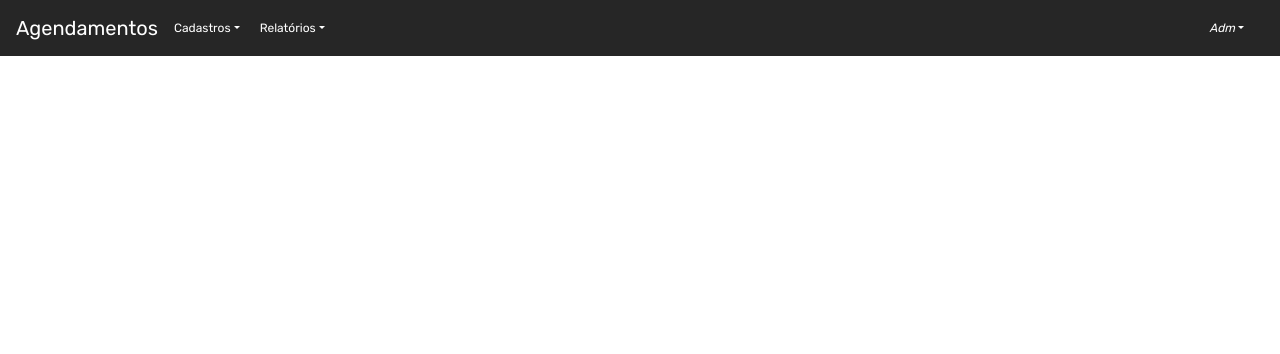
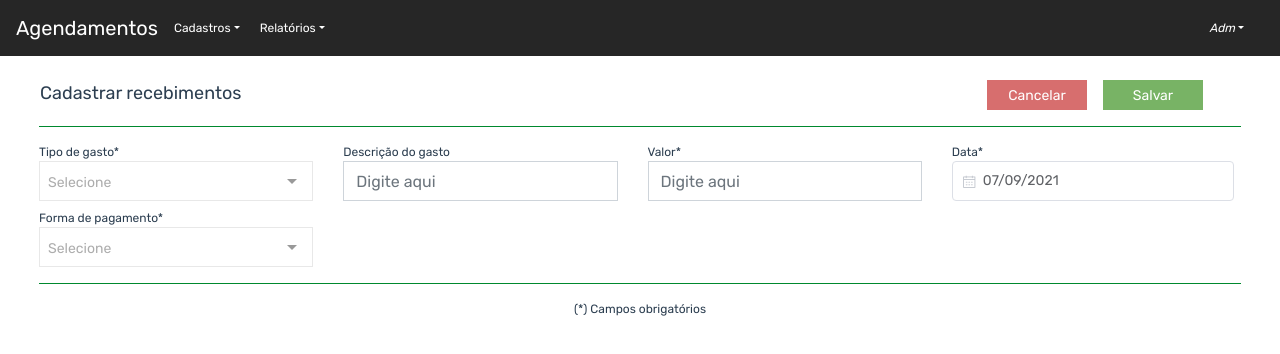
Before and after one commit to VitorHugoSantos/Sistema, a Vue app: page /agendamento/cadastros/gastos in a window 1280 px wide. Shown: the top 354 px of the page. Built offline with nearby package versions, Linux system fonts and the light colour scheme.

Commit message:
Finalizando telas a serem desenvolvidas

```diff
--- a/src/components/Button/ButtonCadastros.vue
+++ b/src/components/Button/ButtonCadastros.vue
@@ -51,9 +51,10 @@
                 border-radius: 0px;
                 width: 100px;
                 height: 30px;
-                background: red;
+                background: #D76E6E;
                 padding: 0px;
                 font-size: 14px;
+                border: 1px solid #D76E6E;
             }
         }
         .green{
@@ -61,9 +62,10 @@
                 border-radius: 0px;
                 width: 100px;
                 height: 30px;
-                background: green;
+                background: #78B365;
                 padding: 0px;
                 font-size: 14px;
+                border: 1px solid #78B365;
             }
         }
     }
--- a/src/components/Input/InputSimple.vue
+++ b/src/components/Input/InputSimple.vue
@@ -6,6 +6,7 @@
         <div>
             <b-input
                 :type="type"
+                :placeholder='placeholder'
                 @change="changeInput">
             </b-input>
         </div>
@@ -33,6 +34,11 @@
         type:{
             type: String,
             default: 'text'
+        },
+
+        placeholder:{
+            type: String,
+            default: ''
         }
     },
 
--- a/src/components/Nav/NavBar.vue
+++ b/src/components/Nav/NavBar.vue
@@ -10,8 +10,8 @@
                     <b-nav-item-dropdown href="#" text="Cadastros">
                         <b-dropdown-item href="#" @click='acessorios'>Acessórios</b-dropdown-item>
                         <b-dropdown-item href="#" @click='cadastroAgendamentos'>Agendar horário</b-dropdown-item>
-                        <b-dropdown-item href="#" @click='acessorios'>Gastos</b-dropdown-item>
-                        <b-dropdown-item href="#" @click='acessorios'>Recebimentos</b-dropdown-item>
+                        <b-dropdown-item href="#" @click='cadastroGastos'>Gastos</b-dropdown-item>
+                        <b-dropdown-item href="#" @click='cadastroRecebimentos'>Recebimentos</b-dropdown-item>
                     </b-nav-item-dropdown>
                     <b-nav-item-dropdown href="#" text="Relatórios">
                         <b-dropdown-item href="#">Procedimentos realizados</b-dropdown-item>
@@ -27,7 +27,7 @@
                     <template #button-content>
                         <em>Adm</em>
                     </template>
-                    <b-dropdown-item href="#">Sair</b-dropdown-item>
+                    <b-dropdown-item href="#" @click="sair">Sair</b-dropdown-item>
                     <b-dropdown-item href="#">Editar</b-dropdown-item>
                     </b-nav-item-dropdown>
                 </b-navbar-nav>
@@ -57,6 +57,18 @@
             cadastroAgendamentos(){
                 this.$router.push({ name: 'cadastroAgendamentos' })
             },
+
+            cadastroRecebimentos(){
+                this.$router.push({ name: 'cadastroRecebimentos' })
+            },
+
+            cadastroGastos(){
+                this.$router.push({ name: 'cadastroGastos' })
+            },
+
+            sair(){
+                this.$router.push({ name: 'login' })
+            }
         }
     };
 </script>
--- a/src/components/Select/SelectAll.vue
+++ b/src/components/Select/SelectAll.vue
@@ -104,7 +104,9 @@ Componente do select
             height: 40px;
             //Input de busca
             .multiselect__input{
-
+            }
+            .multiselect__single{
+                font-size: 12px;
             }
         }
 
@@ -116,6 +118,7 @@ Componente do select
                 .multiselect__element{
                     //Span com a escrita
                     .multiselect__option{
+                        font-size: 12px;
                     }
                     //Span com escrita com hover no icone
                     .multiselect__option--highlight::after{
--- a/src/views/Agendamento/Agenda.vue
+++ b/src/views/Agendamento/Agenda.vue
@@ -60,7 +60,7 @@
 			},
 
             novoAgendamento(){
-                this.$router.push({ name: 'acessorios' })
+                this.$router.push({ name: 'cadastroAgendamentos' })
 
             },
 
--- /dev/null
+++ b/src/views/Cadastros/Gastos/CadastroGastos.vue
@@ -0,0 +1,83 @@
+<template>
+    <panel id="cadastroGastos">
+        <div class="m-4">
+            <div class="col-sm-12 row p-0 ml-3">
+                <div class="titulo col-sm-8 pl-0">
+                    Cadastrar recebimentos
+                </div>
+                <div class="col-sm-4 pr-0" align="right">
+                    <buttonCadastro
+                        @clickButtonCancelar="cancelar" />
+                </div>
+            </div>
+            <div><hr></div>
+            <div class="col-sm-12 row pr-0">
+                <div class="col-sm-3">
+                    <selectAll
+                        descricao='Tipo de gasto*'
+                        placeholder='Digite aqui'
+                        :options='optionsGasto'/>
+                </div>
+                <div class="col-sm-3">
+                    <inputSimple
+                        text='Descrição do gasto'
+                        placeholder='Digite aqui'/>
+                </div>
+                <div class="col-sm-3">
+                    <inputSimple
+                        text='Valor*'
+                        type='number'
+                        placeholder='Digite aqui'/>
+                </div>
+                <div class="col-sm-3">
+                    <inputDataSimples
+                        titulo='Data*'/>
+                </div>
+                <div class="col-sm-3 mt-2">
+                    <selectAll
+                        descricao='Forma de pagamento*'
+                        placeholder='Digite aqui'
+                        :options='optionsPagamento'/>
+                </div>
+            </div>
+            <div><hr></div>
+            (*) Campos obrigatórios
+        </div>
+    </panel>
+</template>
+<script>
+    import panel from '@/components/Panel/Panel.vue'
+    import buttonCadastro from '@/components/Button/ButtonCadastros.vue'
+    import selectAll from '@/components/Select/SelectAll.vue'
+    import inputDataSimples from '@/components/Data/InputDataSimples.vue'
+    import inputSimple from '@/components/Input/InputSimple.vue'
+	export default {
+		name: 'agenda',
+        components: {
+            panel,
+            buttonCadastro,
+            selectAll,
+            inputDataSimples,
+            inputSimple,
+		},
+
+		data: function() {
+			return {
+                optionsGasto      :[{ name: 'Curto', value: '1' },{ name: 'Longo', value: '2' },],
+                optionsPagamento  :[{ name: 'Cartão', value: '1' },{ name: 'Dinheiro', value: '2' },],
+            }
+		},
+
+		methods: {
+
+            cancelar(){
+                this.$router.push({ name: 'agendamento' })
+            }
+		}
+	}
+</script>
+<style lang="scss">
+    #cadastroGastos{
+
+    }
+</style>
--- /dev/null
+++ b/src/views/Cadastros/Recebimentos/CadastroRecebimentos.vue
@@ -0,0 +1,70 @@
+<template>
+    <panel id="cadastroRecebimentos">
+        <div class="m-4">
+            <div class="col-sm-12 row p-0 ml-3">
+                <div class="titulo col-sm-8 pl-0">
+                    Cadastrar recebimentos
+                </div>
+                <div class="col-sm-4 pr-0" align="right">
+                    <buttonCadastro
+                        @clickButtonCancelar="cancelar" />
+                </div>
+            </div>
+            <div><hr></div>
+            <div class="col-sm-12 row pr-0">
+                <div class="col-sm-4">
+                    <selectAll
+                        descricao='Categoria*'
+                        placeholder='Digite aqui'
+                        :options='optionsCategorias'/>
+                </div>
+                <div class="col-sm-4">
+                    <selectAll
+                        descricao='Forma de pagamento*'
+                        placeholder='Digite aqui'
+                        :options='optionsPagamento'/>
+                </div>
+                <div class="col-sm-4">
+                    <inputDataSimples
+                        titulo='Data*'/>
+                </div>
+            </div>
+            <div><hr></div>
+            (*) Campos obrigatórios
+        </div>
+    </panel>
+</template>
+<script>
+    import panel from '@/components/Panel/Panel.vue'
+    import buttonCadastro from '@/components/Button/ButtonCadastros.vue'
+    import selectAll from '@/components/Select/SelectAll.vue'
+    import inputDataSimples from '@/components/Data/InputDataSimples.vue'
+	export default {
+		name: 'agenda',
+        components: {
+            panel,
+            buttonCadastro,
+            selectAll,
+            inputDataSimples,
+		},
+
+		data: function() {
+			return {
+                optionsCategorias :[{ name: 'Curto', value: '1' },{ name: 'Longo', value: '2' },],
+                optionsPagamento  :[{ name: 'Cartão', value: '1' },{ name: 'Dinheiro', value: '2' },],
+            }
+		},
+
+		methods: {
+
+            cancelar(){
+                this.$router.push({ name: 'agendamento' })
+            }
+		}
+	}
+</script>
+<style lang="scss">
+    #cadastroRecebimentos{
+
+    }
+</style>
--- /dev/null
+++ b/src/views/Relatorios/Extrato/Extrato.vue
@@ -0,0 +1,69 @@
+<template>
+    <panel>
+        <div id="extrato" class="m-4">
+            <div class="titulo ml-3">
+                Extrato
+            </div>
+            <div><hr></div>
+            <div class="col-sm-12 table">
+                <table>
+                    <header>
+                        <tr>
+                            <th>Data</th>
+                            <th>Descrição</th>
+                            <th>Observação</th>
+                            <th>Valor</th>
+                        </tr>
+                    </header>
+                    <body>
+                        <tr>
+                            <td>Data</td>
+                            <td>Descrição</td>
+                            <td>Observação</td>
+                            <td>Valor</td>
+                        </tr>
+                    </body>
+                </table>
+            </div>
+        </div>
+    </panel>
+</template>
+<script>
+    import panel from '@/components/Panel/Panel.vue'
+	export default {
+		name: 'agenda',
+        components: {
+            panel,
+		},
+
+		data() {
+			return {
+                optionsTeste:[
+                    { name: 'Vue.js', value: '1' },
+                    { name: 'Rails', value: '2' },
+                    { name: 'Sinatra', value: '3' },
+                    { name: 'Laravel', value: '4', $isDisabled: true },
+                    { name: 'Phoenix', value: '5' }
+                ]
+            }
+		},
+
+		methods: {
+
+		}
+	}
+</script>
+<style lang="scss">
+    #extrato{
+        .table{
+            table{
+                width: 100%;
+                header{
+                    tr{
+                        width: 100% !important;
+                    }
+                }
+            }
+        }
+    }
+</style>
```
Also changed, not shown: src/components/Table/TableRelatorio.vue (added, +33 -0 lines), src/router.js (+22 -0 lines), src/views/Login.vue (+9 -3 lines).
